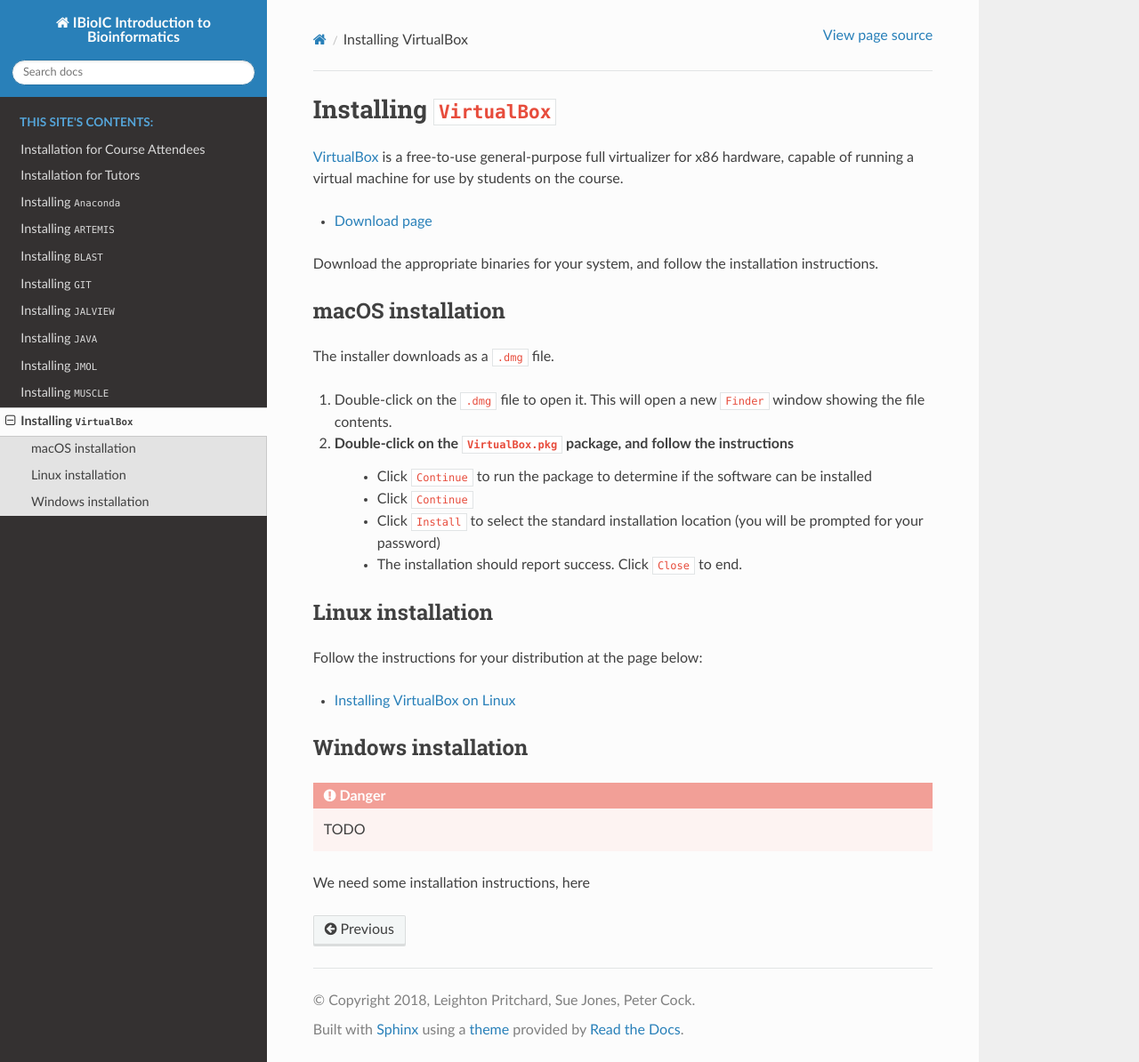
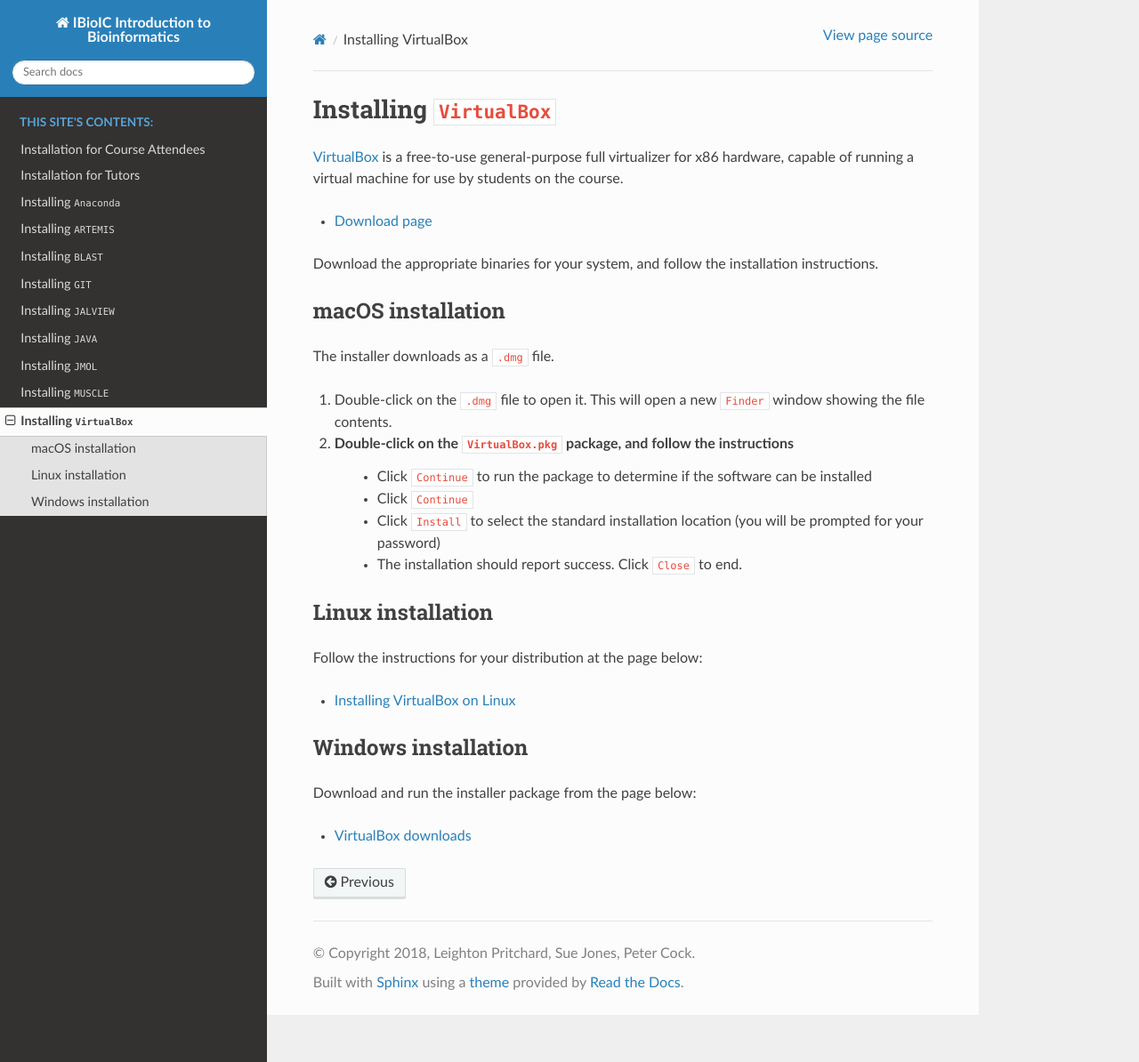
Before and after one commit to widdowquinn/2018-03-06-ibioic, a Sphinx documentation site: the page built from docs/install_virtualbox.rst, in a window 1280 px wide and 1194 px high. Shown: the whole window at 89% size. Built offline with Sphinx 7.4.7 and the Read the Docs theme 2.0.0, drawn with Linux system fonts in a browser that asks for light colours.

Commit message:
add instructions for installing VirtualBox on Windows

```diff
--- a/docs/install_virtualbox.rst
+++ b/docs/install_virtualbox.rst
@@ -38,15 +38,12 @@
 Windows installation
 --------------------
 
+Download and run the installer package from the page below:
 
-
-.. DANGER::
-    TODO
-
-We need some installation instructions, here
-
+- `VirtualBox downloads`_
 
 
 
 .. _Installing VirtualBox on Linux: https://www.virtualbox.org/wiki/Linux_Downloads
 .. _VirtualBox: https://www.virtualbox.org/wiki/Downloads
+.. _Virtualbox downloads: https://www.virtualbox.org/wiki/Downloads
```
